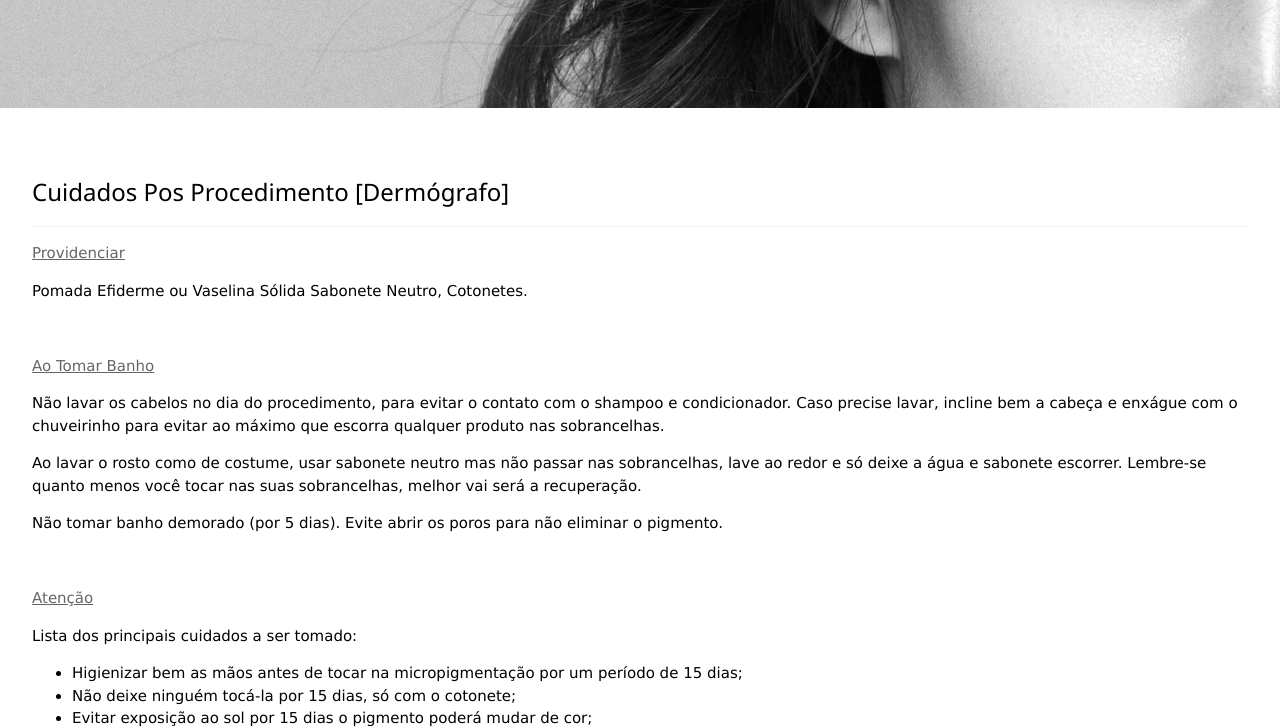
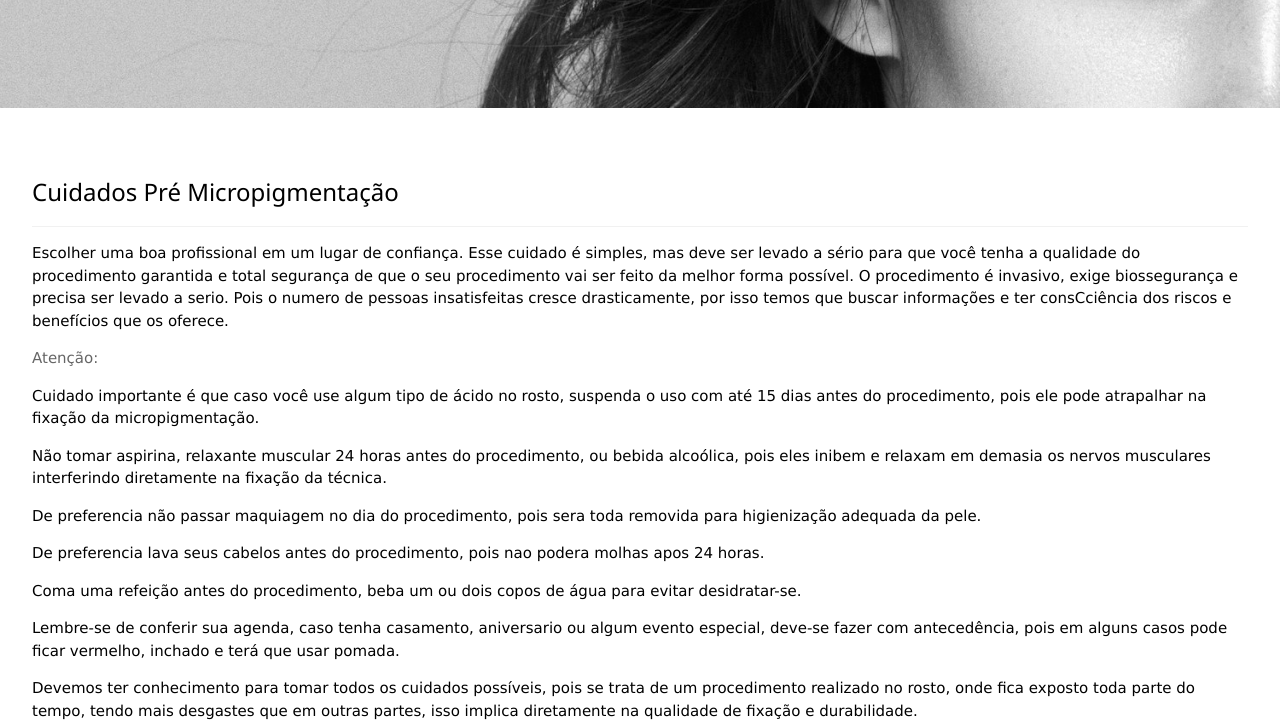
Before and after one commit to ciceroinfo/micropigmentacaopro, a plain HTML site: page cuidados.html in a window 1280 px wide. Shown: the part 233-960 px from the top of the page. Drawn offline with Linux system fonts and the light colour scheme; a script that the page names is missing.

Commit message:
cuidados and duvidas updated

```diff
--- a/cuidados.html
+++ b/cuidados.html
@@ -78,27 +78,51 @@
 
 <!-- Page content -->
 <div class="w3-content w3-padding" style="max-width:1564px">
-  <div class="w3-container w3-padding-32" id="cuidados">
+  <div class="w3-container w3-padding-32" id="cuidados-pre-micropigmentacao">
+    <h3 class="w3-border-bottom w3-border-light-grey w3-padding-16">Cuidados Pré Micropigmentação</h3>
+    <p>
+      Escolher uma boa profissional em um lugar de confiança. Esse cuidado é simples, mas deve ser levado a sério para que você tenha a qualidade do procedimento garantida e total segurança de que o seu procedimento vai ser feito da melhor forma possível. O procedimento é invasivo, exige biossegurança e precisa ser levado a serio. Pois o numero de pessoas insatisfeitas cresce drasticamente, por isso temos que buscar informações e ter consCciência dos riscos e benefícios que os oferece.
+    </p>
+    <p class="w3-opacity">Atenção:</p>
+    <p>
+      Cuidado importante é que caso você use algum tipo de ácido no rosto, suspenda o uso com até 15 dias antes do procedimento, pois ele pode atrapalhar na fixação da micropigmentação.
+    </p>
+    <p>
+      Não tomar aspirina, relaxante muscular 24 horas antes do procedimento, ou bebida alcoólica, pois eles inibem e relaxam em demasia os nervos musculares interferindo diretamente na fixação da técnica.
+    </p>
+    <p>
+      De preferencia não passar maquiagem no dia do procedimento, pois sera toda removida para higienização adequada da pele.
+    </p>
+    <p>
+      De preferencia lava seus cabelos antes do procedimento, pois nao podera molhas apos 24 horas.
+    </p>
+    <p>
+      Coma uma refeição antes do procedimento, beba um ou dois copos de água para evitar desidratar-se.
+    </p>
+    <p>
+      Lembre-se de conferir sua agenda, caso tenha casamento, aniversario ou algum evento especial, deve-se fazer com antecedência, pois em alguns casos pode ficar  vermelho, inchado e terá que usar pomada.
+    </p>
+    <p>
+      Devemos ter conhecimento para tomar todos os cuidados possíveis, pois se trata de um procedimento realizado no rosto, onde fica exposto toda parte do tempo, tendo mais desgastes que em outras partes, isso implica diretamente na qualidade de fixação e durabilidade.
+    </p>
+  </div>
+
+  <div class="w3-container w3-padding-32" id="cuidados-pos-procedimento-dermógrafo">
     <h3 class="w3-border-bottom w3-border-light-grey w3-padding-16">Cuidados Pos Procedimento [Dermógrafo]</h3>
     <p class="w3-opacity" style="text-decoration: underline;">Providenciar</p>
-	<p>
-      Pomada Efiderme ou Vaselina Sólida Sabonete Neutro, Cotonetes.
-    </p>
+	  <p>Pomada Efiderme ou Vaselina Sólida Sabonete Neutro, Cotonetes.</p>
+
 	  </br>
 	  <p class="w3-opacity" style="text-decoration: underline;">Ao Tomar Banho</p>
 	  <p>
       Não lavar os cabelos no dia do procedimento, para evitar o contato com o shampoo e condicionador. Caso precise lavar, incline bem a cabeça e enxágue com o chuveirinho para evitar ao máximo que escorra qualquer produto nas sobrancelhas.
     </p>
       Ao lavar o rosto como de costume, usar sabonete neutro mas não passar nas sobrancelhas, lave ao redor e só deixe a água e sabonete escorrer. Lembre-se quanto menos você tocar nas suas sobrancelhas, melhor vai será a recuperação.
-	<p>
-	  Não tomar banho demorado (por 5 dias). Evite abrir os poros para não eliminar o pigmento.
-	</p>
+	  <p>Não tomar banho demorado (por 5 dias). Evite abrir os poros para não eliminar o pigmento.</p>
 
 	  </br>
 	  <p class="w3-opacity" style="text-decoration: underline;">Atenção</p>
-	<p>
-	  Lista dos principais cuidados a ser tomado:
-	</p>
+	  <p>Lista dos principais cuidados a ser tomado:</p>
   	<ul>
       <li>Higienizar bem as mãos antes de tocar na micropigmentação por um período de 15 dias;</li>
       <li>Não deixe ninguém tocá-la por 15 dias, só com o cotonete;</li>
```
Also changed, not shown: duvidas.html (+18 -2 lines), index.html (+1 -1 lines), w3images/dermografo.jpg (added), w3images/microblading.jpg (added). Lines whose indentation alone changed are shown as unchanged.
